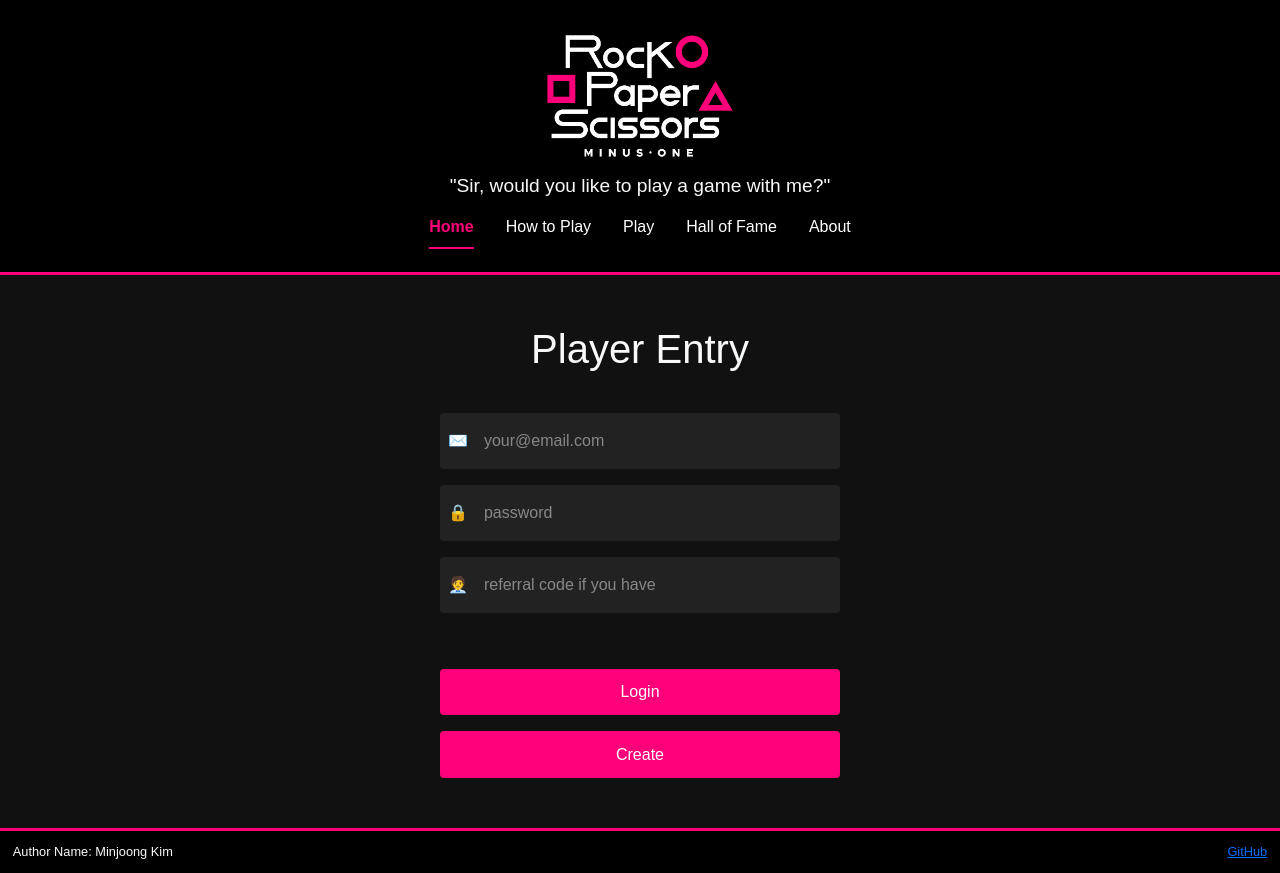
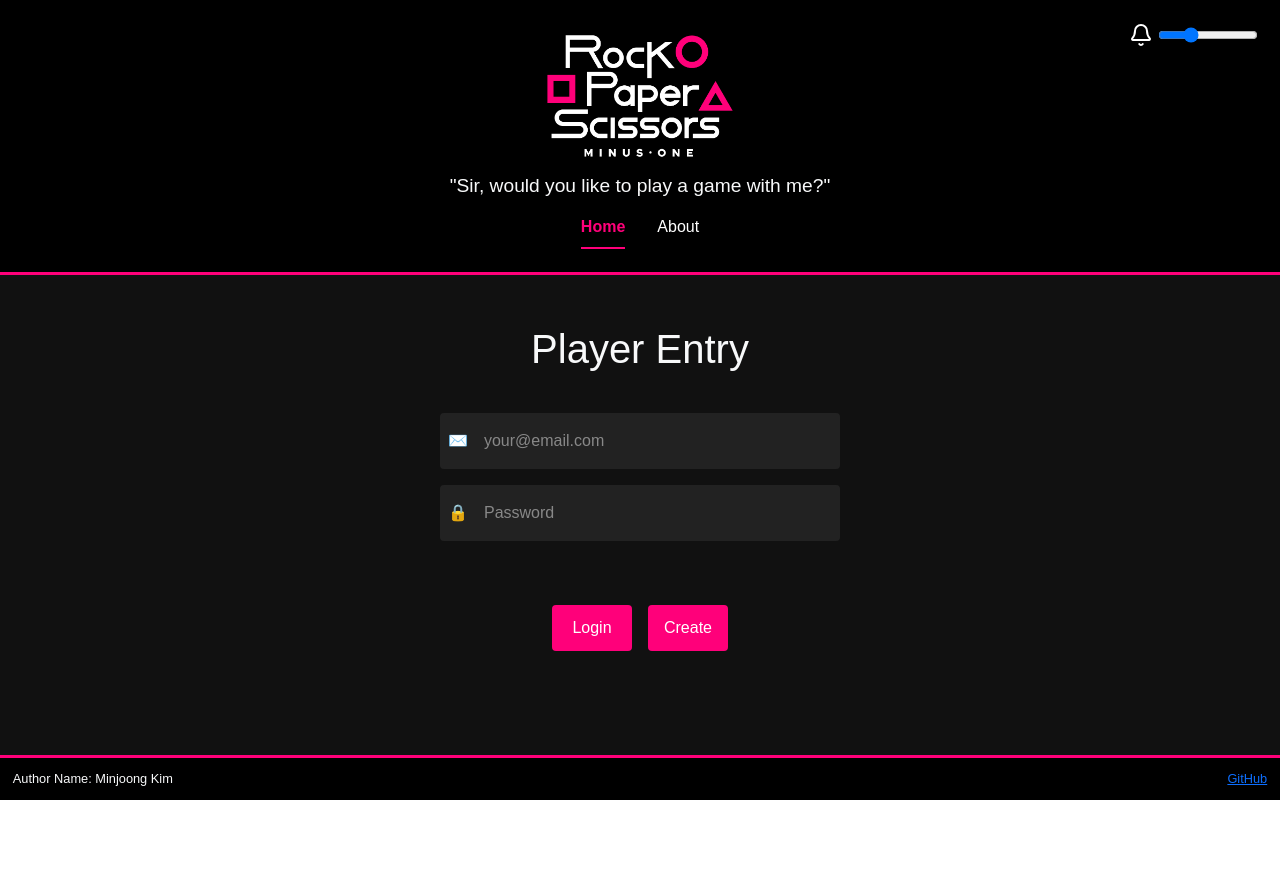
Before and after one commit to kimpublic/startup, a React (Vite) app: page / in a window 1280 px wide. After the commit the page ends 800 px from the top, so only its background shows below. Built offline with nearby package versions, Linux system fonts and the light colour scheme.

Commit message:
reactivity for app.jsx and login.jsx 이거 추가로 정리좀 해야함. 그리고 데이터 어떻게 이동하는지 다시 파악하가. 그리고 login.jsx 파일 하위 파일로 분할하기

```diff
--- a/package.json
+++ b/package.json
@@ -16,6 +16,7 @@
   },
   "dependencies": {
     "bootstrap": "^5.3.3",
+    "lucide-react": "^0.475.0",
     "react": "^19.0.0",
     "react-bootstrap": "^2.10.9",
     "react-dom": "^19.0.0",
--- a/src/app.jsx
+++ b/src/app.jsx
@@ -1,6 +1,7 @@
 import React from 'react';
 import 'bootstrap/dist/css/bootstrap.min.css';
 import './app.css';
+import { Bell, BellOff } from 'lucide-react';
 
 import { BrowserRouter, NavLink, Route, Routes } from 'react-router-dom';
 import { Login } from './login/login';
@@ -9,62 +10,167 @@ import { Halloffame } from './halloffame/halloffame';
 import { About } from './about/about';
 import { How } from './how/how';
 import { Invite } from './invite/invite';
+import { AuthState } from './login/authState';
+
 
 
 
 export default function App() {
+  // Local Storage에서 이메일과 닉네임 불러오기
+  const savedEmail = localStorage.getItem('userEmail') || '';
+  const savedNick = localStorage.getItem('nickName') || '';
+  const initialAuth = savedEmail ? AuthState.Authenticated : AuthState.Unauthenticated;
+
+  const [authState, setAuthState] = React.useState(initialAuth);
+  const [userEmail, setUserEmail] = React.useState(savedEmail);
+  const [nickName, setNickName] = React.useState(savedNick);
+
+  // 배경음악 관련 상태
+  const [musicOn, setMusicOn] = React.useState(true);
+  const [volume, setVolume] = React.useState(0.3);
+  const audioRef = React.useRef(null);
+
+  React.useEffect(() => {
+    if (audioRef.current) {
+      audioRef.current.muted = !musicOn;
+      audioRef.current.volume = volume;
+    }
+  }, [musicOn, volume]);
+
+  function handleLogin(email, nick) {
+    localStorage.setItem('userEmail', email);
+    localStorage.setItem('nickName', nick);
+    setUserEmail(email);
+    setNickName(nick);
+    setAuthState(AuthState.Authenticated);
+  }
+
+  function handleLogout() {
+    localStorage.removeItem('userEmail');
+    localStorage.removeItem('nickName');
+    setUserEmail('');
+    setNickName('');
+    setAuthState(AuthState.Unauthenticated);
+  }
+
   return (
     <BrowserRouter>
-            <div className='body bg-dark text-light'>
+      <div className="body bg-dark text-light">
+        {/* 배경음악 import */}
+        <audio ref={audioRef} src="/Puccini_Turandot_Act_III_Nessun_dorma.mp3" loop autoPlay />
+
         <header>
           <br />
           <div className="logo">
             <img src="title.png" alt="Logo" width="100%" />
           </div>
 
-
           <h2>"Sir, would you like to play a game with me?"</h2>
 
           <nav>
-                        <menu className='navbar-nav'>
-                            <li className='nav-item'>
-                                <NavLink className='nav-link' to="/">
+            <menu className="navbar-nav">
+              <li className="nav-item">
+                <NavLink className="nav-link" to="/">
                   Home
                 </NavLink>
               </li>
-                            <li className='nav-item'>
-                                <NavLink className='nav-link' to="how">
+
+              {/* 로그인 상태인 경우에만 How, Play, Hall of Fame 메뉴 노출 */}
+              {authState === AuthState.Authenticated && (
+                <>
+                  <li className="nav-item">
+                    <NavLink className="nav-link" to="how">
                       How to Play
                     </NavLink>
                   </li>
-                            <li className='nav-item'>
-                                <NavLink className='nav-link' to="play">
+                  <li className="nav-item">
+                    <NavLink className="nav-link" to="play">
                       Play
                     </NavLink>
                   </li>
-                            <li className='nav-item'>
-                                <NavLink className='nav-link' to="halloffame">
+                  <li className="nav-item">
+                    <NavLink className="nav-link" to="halloffame">
                       Hall of Fame
                     </NavLink>
                   </li>
-                            <li className='nav-item'>
-                                <NavLink className='nav-link' to="about">
+                </>
+              )}
+
+              <li className="nav-item">
+                <NavLink className="nav-link" to="about">
                   About
                 </NavLink>
               </li>
             </menu>
           </nav>
+
+          {/* 배경음악 컨트롤 (오른쪽 상단 고정) */}
+          <div
+        style={{
+          position: 'fixed',
+          top: '10px',
+          right: '10px',
+          display: 'flex',
+          alignItems: 'center',
+          background: 'rgba(0, 0, 0, 0.5)',
+          padding: '8px 12px',
+          borderRadius: '8px',
+          zIndex: 1000,
+        }}
+      >
+        {/* 종 아이콘 버튼 */}
+        <button
+          onClick={() => setMusicOn(!musicOn)}
+          style={{
+            background: 'none',
+            border: 'none',
+            cursor: 'pointer',
+            padding: '5px',
+            display: 'flex',
+            alignItems: 'center',
+          }}
+        >
+          {musicOn ? (
+            <Bell size={24} color="white" />
+          ) : (
+            <BellOff size={24} color="white" />
+          )}
+        </button>
+
+        <input
+            type="range"
+            min="0"
+            max="1"
+            step="0.01"
+            value={volume}
+            onChange={(e) => setVolume(Number(e.target.value))}
+            style={{ width: '100px' }}
+        />
+        </div>
+
+
           <br />
         </header>
 
         <Routes>
-                    <Route path='/' element={<Login />} exact />
-                    <Route path='/how' element={<How />} />
-                    <Route path='/play' element={<Play />} />
-                    <Route path='/halloffame' element={<Halloffame />} />
-                    <Route path='/about' element={<About />} />
-                    <Route path='/invite' element={<Invite />} />
-                    <Route path='*' element={<NotFound />} />
+          <Route
+            path="/"
+            element={
+              <Login
+                authState={authState}
+                userEmail={userEmail}
+                nickName={nickName}
+                onLogin={handleLogin}
+                onLogout={handleLogout}
+              />
+            }
+          />
+          <Route path="/how" element={<How />} />
+          <Route path="/play" element={<Play />} />
+          <Route path="/halloffame" element={<Halloffame />} />
+          <Route path="/about" element={<About />} />
+          <Route path="/invite" element={<Invite />} />
+          <Route path="*" element={<NotFound />} />
         </Routes>
 
         <footer>
@@ -76,7 +182,10 @@ export default function App() {
   );
 }
 
-
 function NotFound() {
-    return <main className='container-fluid bg-secondary text-center'>404: Return to sender. Address unknown.</main>;
+  return (
+    <main className="container-fluid bg-secondary text-center">
+      404: Return to sender. Address unknown.
+    </main>
+  );
 }
--- /dev/null
+++ b/src/login/authState.js
@@ -0,0 +1,10 @@
+// authState.js
+export class AuthState {
+    static Unknown = new AuthState('unknown');
+    static Authenticated = new AuthState('authenticated');
+    static Unauthenticated = new AuthState('unauthenticated');
+
+    constructor(name) {
+      this.name = name;
+    }
+  }
--- /dev/null
+++ b/src/login/login.css
@@ -0,0 +1,75 @@
+  /* 2025-02-16 추가
+  /* ===========================
+   1) 로그인/회원가입 버튼 배경 제거
+      => 기존 main form div { } 스타일을 이용하는 대신,
+         버튼을 감싸는 div에는 배경 없도록 한다
+   =========================== */
+
+/* 특정 div에 .btn-container 클래스를 추가, background-color 제거 */
+.btn-container {
+    background-color: transparent; /* 배경 투명 */
+    display: flex;
+    gap: 1em;
+    justify-content: center;
+  }
+
+  /* ===========================
+     2) Mute/Unmute 버튼 사이즈 동일
+        => width나 min-width를 동일하게 설정
+     =========================== */
+  .mute-btn {
+    min-width: 80px; /* Unmute 버튼도 동일 */
+  }
+
+  /* ===========================
+     3) 닉네임 입력칸도 로그인/비밀번호 입력칸처럼 동일 스타일
+        => .input-row 라는 클래스로 묶어
+           background-color: #222 등 적용
+     =========================== */
+
+  .input-row {
+    display: flex;
+    align-items: center;
+    background-color: #222;
+    padding: 0.5em;
+    border-radius: 4px;
+    margin-bottom: 1em; /* 간격 조정 */
+  }
+
+  .input-row span {
+    margin-right: 0.5em;
+    color: #fff; /* 아이콘/이모지 컬러 */
+  }
+
+  .input-row input {
+    flex: 1;
+    padding: 0.5em;
+    border: none;
+    background-color: transparent;
+    color: #fff;
+  }
+
+  /* ===========================
+     4) "Welcome, (이메일)!"와
+        "Your Nickname:" 사이 간격 축소
+     =========================== */
+  .welcome-container h1 {
+    margin-bottom: 0.5em; /* 기본 1em -> 0.5em으로 축소 */
+  }
+
+  .welcome-container h2 {
+    margin-top: 0; /* 필요 시 추가로 간격 조정 */
+    margin-bottom: 0.5em;
+  }
+
+
+
+  .input-row {
+    display: flex;
+    align-items: center;
+    background-color: #222;
+    padding: 0.5em;
+    border-radius: 4px;
+    margin-bottom: 1em;
+    gap: 0.5em; /* 입력창과 버튼 사이 간격 */
+  }
--- a/src/login/login.jsx
+++ b/src/login/login.jsx
@@ -1,27 +1,108 @@
 import React, { useState } from 'react';
 import { useNavigate } from 'react-router-dom';
 import '../app.css';
+import { AuthState } from './authState';
+import './login.css';
 
-export function Login() {
+export function Login({ authState, userEmail, nickName, onLogin, onLogout }) {
   const navigate = useNavigate();
 
+  // 로그인 폼 상태
+  const [email, setEmail] = useState(userEmail || '');
+  const [password, setPassword] = useState('');
+  const [tempNick, setTempNick] = useState(nickName || '');
 
-  const [email, setEmail] = useState('');
-  const [password, setPassword] = useState('');
-  const [referral, setReferral] = useState('');
-
-  const handleSubmit = (event) => {
-    event.preventDefault();
-    // 로그인 처리 로직 추가 가능
-    alert(`Logged in with Email: ${email}`);
-    navigate('/how'); // 로그인 후 "How to Play" 페이지로 이동
+  // 로그인 또는 계정 생성 처리 (Mock)
+  const handleLogin = (isCreate = false) => {
+    if (!email || !password) {
+      alert('Please enter Email and Password!');
+      return;
+    }
+    if (isCreate) {
+      console.log('Creating new account (Mock)');
+    } else {
+      console.log('Logging in (Mock)');
+    }
+    // 로그인 성공 시 Local Storage에 저장하고 상태 업데이트
+    onLogin(email, tempNick);
   };
 
+  const handleLogout = () => {
+    onLogout();
+    navigate('/');
+  };
+
+  const handleNickChange = (e) => {
+    setTempNick(e.target.value);
+  };
+
+  const handleSaveNick = () => {
+    if (!tempNick) {
+      alert('Nickname cannot be empty!');
+      return;
+    }
+    onLogin(email, tempNick);
+  };
+
+  // 이미 로그인된 상태 (Welcome 화면)
+  if (authState === AuthState.Authenticated && email) {
+    return (
+      <main className="welcome-container">
+        <h1>Welcome, <span style={{ color: '#FF007A' }}>{email}</span>!</h1>
+        {nickName ? (
+          <h2>Your Nickname: <span style={{ color: '#FF007A' }}>{nickName}</span></h2>
+        ) : (
+          <div>
+            <p>Please set your nickname before proceeding!</p>
+          </div>
+        )}
+
+        {/* 닉네임 글자수 제한 기능과 비속어 검사해야함함 */}
+        <div className="input-row" style={{ maxWidth: '500px' }}>
+          <span>👤</span>
+          <input
+            type="text"
+            value={tempNick}
+            onChange={handleNickChange}
+            placeholder="Nickname"
+          />
+          <button onClick={handleSaveNick}>Save Nickname</button>
+        </div>
+
+        <br />
+
+        <div style={{ display: 'flex', gap: '1em', justifyContent: 'center' }}>
+          <button
+            style={{ minWidth: '120px' }}
+            onClick={() => {
+              if (!nickName && !tempNick) {
+                alert('Please set your nickname first!');
+                return;
+              }
+              navigate('/how');
+            }}
+          >
+            How to Play
+          </button>
+          <button style={{ minWidth: '120px' }} onClick={handleLogout}>
+            Logout
+          </button>
+        </div>
+      </main>
+    );
+  }
+
+  // 로그인되지 않은 상태
   return (
     <main>
       <h1>Player Entry</h1>
-
-      <form onSubmit={handleSubmit}>
+      <form
+        onSubmit={(e) => {
+          e.preventDefault();
+          handleLogin(false);
+        }}
+        style={{ maxWidth: '400px', width: '100%' }}
+      >
         <div>
           <span>✉️</span>
           <input
@@ -37,34 +118,33 @@ export function Login() {
           <span>🔒</span>
           <input
             type="password"
-            placeholder="password"
+            placeholder="Password"
             value={password}
             onChange={(e) => setPassword(e.target.value)}
             required
           />
         </div>
 
-        <div>
-          <span>🧑‍💼</span>
-          <input
-            type="text"
-            placeholder="referral code if you have"
-            value={referral}
-            onChange={(e) => setReferral(e.target.value)}
-          />
-        </div>
-
         <br />
 
-        <button type="submit" onClick={() => navigate('/how')}>
+        {/* 로그인 및 Create 버튼 (같은 크기로) */}
+        <div className="btn-container">
+          <button
+            type="submit"
+            onClick={() => handleLogin(false)}
+            style={{ minWidth: '80px' }}
+          >
             Login
-        </button>
-        <button type="submit" onClick={() => navigate('/how')}>
-          Create
-        </button>
+          </button>
+          <button
+            type="submit"
+            onClick={() => handleLogin(true)}
+            style={{ minWidth: '80px' }}
+          >
+            Create
+          </button>
+        </div>
       </form>
     </main>
   );
 }
-
-/* 리퍼럴 코드 확인하는 로직 필요하고, 아이디 비밀번호 관련 API 추가하자. 이미 있는 계정이면 create 활성화되면 안됨. */
```
Also changed, not shown: src/login/authenticated.jsx (added, +33 -0 lines), src/login/unauthenticated.jsx (added, +51 -0 lines), src/app.css (line endings or trailing spaces), 2 other files (tests, documents, lock files or other folders). Lines whose indentation alone changed are shown as unchanged.
